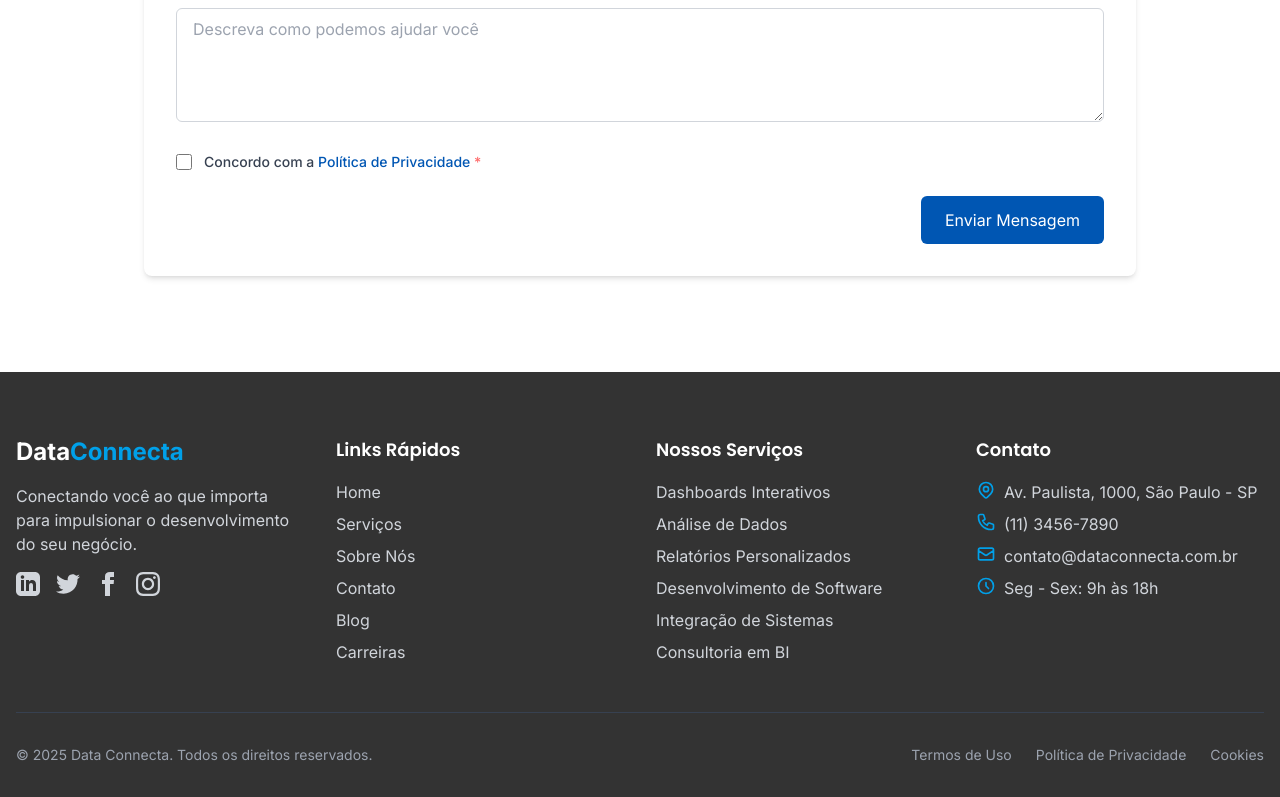
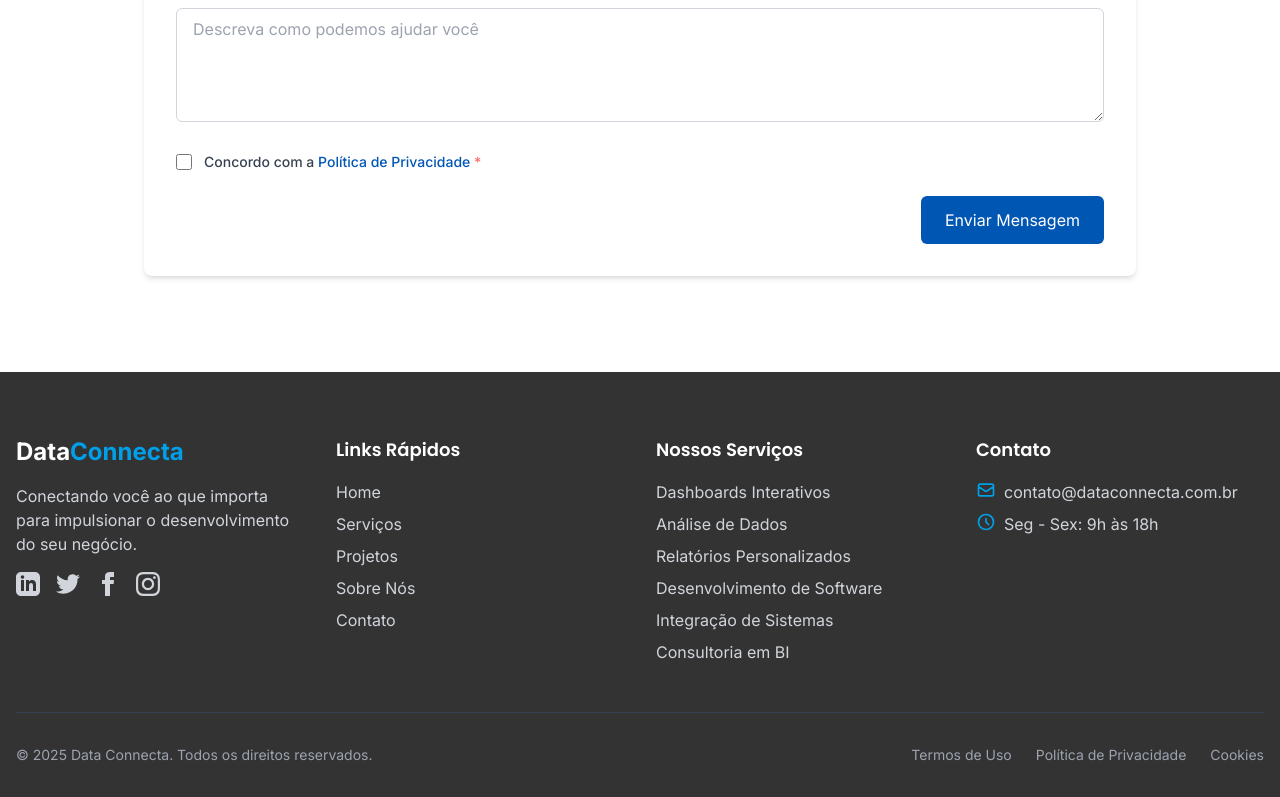
Before and after one commit to ShillyaRodgez/Data-Connecta, a React (Vite) app: page / in a window 1280 px wide. Shown: the part 4522-5319 px from the top of the page. Built offline with nearby package versions, Linux system fonts and the light colour scheme; the HTML template or start-up script is replaced by a standard one.

Commit message:
refactor(Footer): reorder and comment out unused contact details
Restructure the footer links for better user navigation and comment out unused contact information to clean up the UI

```diff
--- a/src/components/Footer.jsx
+++ b/src/components/Footer.jsx
@@ -56,16 +56,13 @@ const Footer = () => {
                 <a href="#services" className="text-gray-300 hover:text-white">Serviços</a>
               </li>
               <li>
+                <a href="#projects" className="text-gray-300 hover:text-white">Projetos</a>
+              </li>
+              <li>
                 <a href="#about" className="text-gray-300 hover:text-white">Sobre Nós</a>
               </li>
               <li>
                 <a href="#contact" className="text-gray-300 hover:text-white">Contato</a>
-              </li>
-              <li>
-                <a href="#" className="text-gray-300 hover:text-white">Blog</a>
-              </li>
-              <li>
-                <a href="#" className="text-gray-300 hover:text-white">Carreiras</a>
               </li>
             </ul>
           </div>
@@ -99,19 +96,19 @@ const Footer = () => {
           <div>
             <h3 className="mb-4 text-lg font-semibold">Contato</h3>
             <ul className="space-y-2">
-              <li className="flex items-start">
+              {/*<li className="flex items-start">
                 <svg xmlns="http://www.w3.org/2000/svg" className="w-5 h-5 mr-2 text-secondary" fill="none" viewBox="0 0 24 24" stroke="currentColor">
                   <path strokeLinecap="round" strokeLinejoin="round" strokeWidth={2} d="M17.657 16.657L13.414 20.9a1.998 1.998 0 01-2.827 0l-4.244-4.243a8 8 0 1111.314 0z" />
                   <path strokeLinecap="round" strokeLinejoin="round" strokeWidth={2} d="M15 11a3 3 0 11-6 0 3 3 0 016 0z" />
                 </svg>
                 <span className="text-gray-300">Av. Paulista, 1000, São Paulo - SP</span>
-              </li>
-              <li className="flex items-start">
+              </li>*/}
+              {/*<li className="flex items-start">
                 <svg xmlns="http://www.w3.org/2000/svg" className="w-5 h-5 mr-2 text-secondary" fill="none" viewBox="0 0 24 24" stroke="currentColor">
                   <path strokeLinecap="round" strokeLinejoin="round" strokeWidth={2} d="M3 5a2 2 0 012-2h3.28a1 1 0 01.948.684l1.498 4.493a1 1 0 01-.502 1.21l-2.257 1.13a11.042 11.042 0 005.516 5.516l1.13-2.257a1 1 0 011.21-.502l4.493 1.498a1 1 0 01.684.949V19a2 2 0 01-2 2h-1C9.716 21 3 14.284 3 6V5z" />
                 </svg>
                 <span className="text-gray-300">(11) 3456-7890</span>
-              </li>
+              </li>*/}
               <li className="flex items-start">
                 <svg xmlns="http://www.w3.org/2000/svg" className="w-5 h-5 mr-2 text-secondary" fill="none" viewBox="0 0 24 24" stroke="currentColor">
                   <path strokeLinecap="round" strokeLinejoin="round" strokeWidth={2} d="M3 8l7.89 5.26a2 2 0 002.22 0L21 8M5 19h14a2 2 0 002-2V7a2 2 0 00-2-2H5a2 2 0 00-2 2v10a2 2 0 002 2z" />
```
